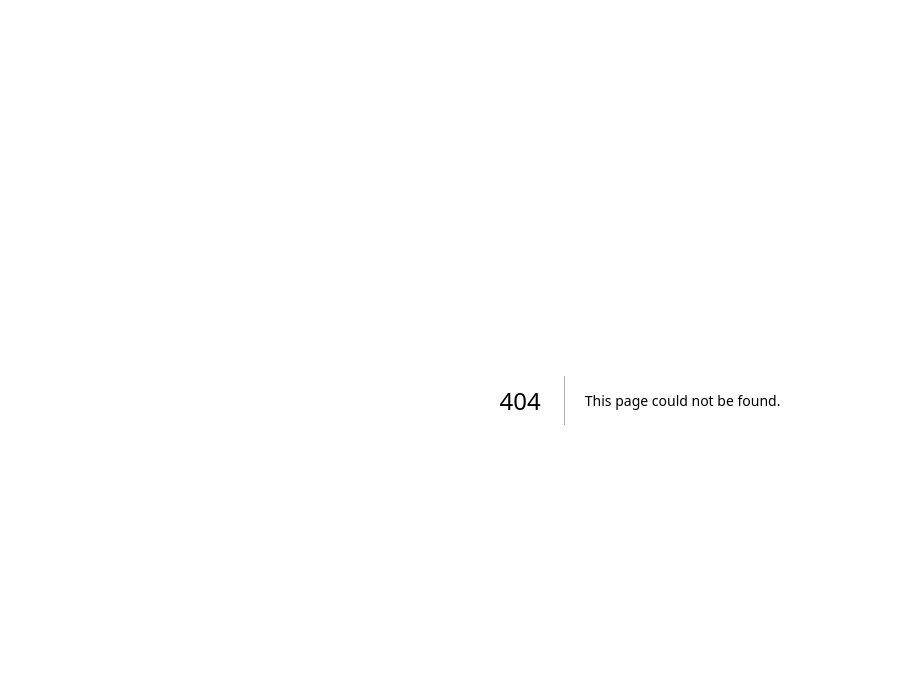
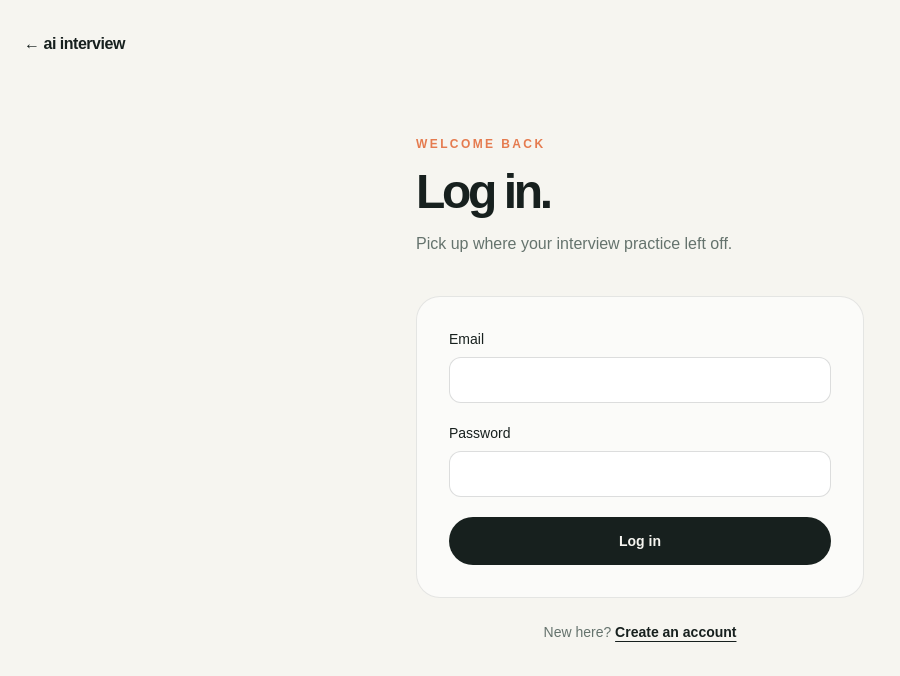
Before and after one commit to agent-room-alkl/ai-interview, a Next.js app: page /login in a window 1280 px wide. Before the commit this address had no page. Shown: the top 676 px of the page, without its empty margins (0-900 px from the left). Built offline with nearby package versions, Linux system fonts and the light colour scheme.

Commit message:
Land Codex T-03 auth files that were left untracked.
NextAuth credentials, login/signup, middleware guards, and dashboard were ready locally but never pushed to main after the shared-worktree scramble.

```diff
--- /dev/null
+++ b/src/app/api/auth/[...nextauth]/route.ts
@@ -0,0 +1,3 @@
+import { handlers } from "@/lib/auth";
+
+export const { GET, POST } = handlers;
--- /dev/null
+++ b/src/app/dashboard/page.tsx
@@ -0,0 +1,9 @@
+import Link from "next/link";
+import { redirect } from "next/navigation";
+import { auth } from "@/lib/auth";
+
+export default async function DashboardPage() {
+  const session = await auth();
+  if (!session?.user) redirect("/login");
+  return <main className="min-h-screen bg-[#f6f5f0] px-6 py-10 text-[#17201e] sm:px-10"><div className="mx-auto max-w-4xl"><p className="text-sm text-[#65736d]">Your practice space</p><h1 className="mt-3 text-5xl font-semibold tracking-[-0.07em]">Hi, {session.user.name ?? "there"}.</h1><div className="mt-10 rounded-3xl bg-[#17201e] p-8 text-[#f6f5f0]"><p className="text-sm text-[#a9bbb2]">Ready when you are</p><h2 className="mt-3 text-3xl font-semibold tracking-[-0.05em]">Start a tailored interview.</h2><Link href="/interview/new" className="mt-8 inline-block rounded-full bg-[#d7f16a] px-5 py-3 text-sm font-semibold text-[#17201e]">Create interview ↗</Link></div></div></main>;
+}
--- /dev/null
+++ b/src/app/login/page.tsx
@@ -0,0 +1,45 @@
+"use client";
+
+import Link from "next/link";
+import { signIn } from "next-auth/react";
+import { useSearchParams } from "next/navigation";
+import { Suspense } from "react";
+import { FormEvent, useState } from "react";
+
+function LoginForm() {
+  const params = useSearchParams();
+  const [error, setError] = useState("");
+  const [pending, setPending] = useState(false);
+
+  async function submit(event: FormEvent<HTMLFormElement>) {
+    event.preventDefault();
+    setPending(true); setError("");
+    const form = new FormData(event.currentTarget);
+    const result = await signIn("credentials", { email: form.get("email"), password: form.get("password"), redirect: false, callbackUrl: "/dashboard" });
+    if (result?.error) { setError("Email or password is incorrect."); setPending(false); return; }
+    window.location.href = result?.url ?? "/dashboard";
+  }
+
+  return (
+    <main className="min-h-screen bg-[#f6f5f0] px-6 py-8 text-[#17201e]">
+      <Link href="/" className="font-semibold tracking-[-0.03em]">← ai interview</Link>
+      <div className="mx-auto mt-20 max-w-md">
+        <p className="text-xs font-semibold uppercase tracking-[0.2em] text-[#e57b4f]">Welcome back</p>
+        <h1 className="mt-4 text-5xl font-semibold tracking-[-0.07em]">Log in.</h1>
+        <p className="mt-4 text-[#65736d]">Pick up where your interview practice left off.</p>
+        <form onSubmit={submit} className="mt-10 space-y-5 rounded-3xl border border-[#17201e]/10 bg-white/60 p-6 sm:p-8">
+          {params.get("created") && <p className="rounded-xl bg-[#e3eee7] px-4 py-3 text-sm text-[#356653]">Account created. You can log in now.</p>}
+          <label className="block text-sm font-medium">Email<input name="email" type="email" defaultValue={params.get("email") ?? ""} required className="mt-2 w-full rounded-xl border border-[#17201e]/15 bg-white px-4 py-3 outline-none focus:border-[#e57b4f]" /></label>
+          <label className="block text-sm font-medium">Password<input name="password" type="password" required className="mt-2 w-full rounded-xl border border-[#17201e]/15 bg-white px-4 py-3 outline-none focus:border-[#e57b4f]" /></label>
+          {error && <p className="rounded-xl bg-[#fce7df] px-4 py-3 text-sm text-[#9c482d]">{error}</p>}
+          <button disabled={pending} className="w-full rounded-full bg-[#17201e] px-5 py-3.5 text-sm font-semibold text-[#f6f5f0] disabled:opacity-50">{pending ? "Logging in..." : "Log in"}</button>
+        </form>
+        <p className="mt-6 text-center text-sm text-[#65736d]">New here? <Link href="/signup" className="font-semibold text-[#17201e] underline underline-offset-4">Create an account</Link></p>
+      </div>
+    </main>
+  );
+}
+
+export default function LoginPage() {
+  return <Suspense fallback={<main className="grid min-h-screen place-items-center bg-[#f6f5f0] text-[#17201e]">Loading...</main>}><LoginForm /></Suspense>;
+}
--- /dev/null
+++ b/src/app/signup/actions.ts
@@ -0,0 +1,23 @@
+"use server";
+
+import { hash } from "bcryptjs";
+import { redirect } from "next/navigation";
+import { prisma } from "@/lib/prisma";
+
+export type SignUpState = { error?: string };
+
+export async function signUp(_previous: SignUpState, formData: FormData): Promise<SignUpState> {
+  const name = String(formData.get("name") ?? "").trim();
+  const email = String(formData.get("email") ?? "").trim().toLowerCase();
+  const password = String(formData.get("password") ?? "");
+
+  if (!name || !email || !password) return { error: "Please complete every field." };
+  if (!email.includes("@")) return { error: "Enter a valid email address." };
+  if (password.length < 8) return { error: "Password must be at least 8 characters." };
+
+  const existing = await prisma.user.findUnique({ where: { email } });
+  if (existing) return { error: "An account with that email already exists." };
+
+  await prisma.user.create({ data: { name, email, passwordHash: await hash(password, 12) } });
+  redirect(`/login?created=1&email=${encodeURIComponent(email)}`);
+}
--- /dev/null
+++ b/src/app/signup/page.tsx
@@ -0,0 +1,29 @@
+"use client";
+
+import Link from "next/link";
+import { useActionState } from "react";
+import { signUp, type SignUpState } from "./actions";
+
+const initialState: SignUpState = {};
+
+export default function SignupPage() {
+  const [state, action, pending] = useActionState(signUp, initialState);
+  return (
+    <main className="min-h-screen bg-[#f6f5f0] px-6 py-8 text-[#17201e]">
+      <Link href="/" className="font-semibold tracking-[-0.03em]">← ai interview</Link>
+      <div className="mx-auto mt-20 max-w-md">
+        <p className="text-xs font-semibold uppercase tracking-[0.2em] text-[#e57b4f]">Start your practice</p>
+        <h1 className="mt-4 text-5xl font-semibold tracking-[-0.07em]">Create an account.</h1>
+        <p className="mt-4 text-[#65736d]">Build a private practice space for your next interview.</p>
+        <form action={action} className="mt-10 space-y-5 rounded-3xl border border-[#17201e]/10 bg-white/60 p-6 sm:p-8">
+          <label className="block text-sm font-medium">Name<input name="name" required className="mt-2 w-full rounded-xl border border-[#17201e]/15 bg-white px-4 py-3 outline-none focus:border-[#e57b4f]" /></label>
+          <label className="block text-sm font-medium">Email<input name="email" type="email" required className="mt-2 w-full rounded-xl border border-[#17201e]/15 bg-white px-4 py-3 outline-none focus:border-[#e57b4f]" /></label>
+          <label className="block text-sm font-medium">Password<input name="password" type="password" minLength={8} required className="mt-2 w-full rounded-xl border border-[#17201e]/15 bg-white px-4 py-3 outline-none focus:border-[#e57b4f]" /><span className="mt-2 block text-xs text-[#65736d]">At least 8 characters.</span></label>
+          {state.error && <p className="rounded-xl bg-[#fce7df] px-4 py-3 text-sm text-[#9c482d]">{state.error}</p>}
+          <button disabled={pending} className="w-full rounded-full bg-[#17201e] px-5 py-3.5 text-sm font-semibold text-[#f6f5f0] disabled:opacity-50">{pending ? "Creating..." : "Create account"}</button>
+        </form>
+        <p className="mt-6 text-center text-sm text-[#65736d]">Already have an account? <Link href="/login" className="font-semibold text-[#17201e] underline underline-offset-4">Log in</Link></p>
+      </div>
+    </main>
+  );
+}
--- /dev/null
+++ b/src/lib/auth.ts
@@ -0,0 +1,35 @@
+import NextAuth from "next-auth";
+import Credentials from "next-auth/providers/credentials";
+import { compare } from "bcryptjs";
+import { prisma } from "@/lib/prisma";
+
+export const { handlers, signIn, signOut, auth } = NextAuth({
+  session: { strategy: "jwt" },
+  pages: { signIn: "/login" },
+  providers: [
+    Credentials({
+      credentials: {
+        email: { label: "Email", type: "email" },
+        password: { label: "Password", type: "password" },
+      },
+      async authorize(credentials) {
+        const email = typeof credentials?.email === "string" ? credentials.email.trim().toLowerCase() : "";
+        const password = typeof credentials?.password === "string" ? credentials.password : "";
+        if (!email || !password) return null;
+        const user = await prisma.user.findUnique({ where: { email } });
+        if (!user || !(await compare(password, user.passwordHash))) return null;
+        return { id: user.id, email: user.email, name: user.name };
+      },
+    }),
+  ],
+  callbacks: {
+    async jwt({ token, user }) {
+      if (user?.id) token.userId = user.id;
+      return token;
+    },
+    async session({ session, token }) {
+      if (session.user && token.userId) session.user.id = token.userId as string;
+      return session;
+    },
+  },
+});
--- /dev/null
+++ b/src/middleware.ts
@@ -0,0 +1,5 @@
+export { auth as middleware } from "@/lib/auth";
+
+export const config = {
+  matcher: ["/dashboard/:path*", "/interview/:path*"],
+};
--- /dev/null
+++ b/src/types/next-auth.d.ts
@@ -0,0 +1,18 @@
+import "next-auth";
+
+declare module "next-auth" {
+  interface Session {
+    user: {
+      id: string;
+      name?: string | null;
+      email?: string | null;
+      image?: string | null;
+    };
+  }
+}
+
+declare module "next-auth/jwt" {
+  interface JWT {
+    userId?: string;
+  }
+}
```
